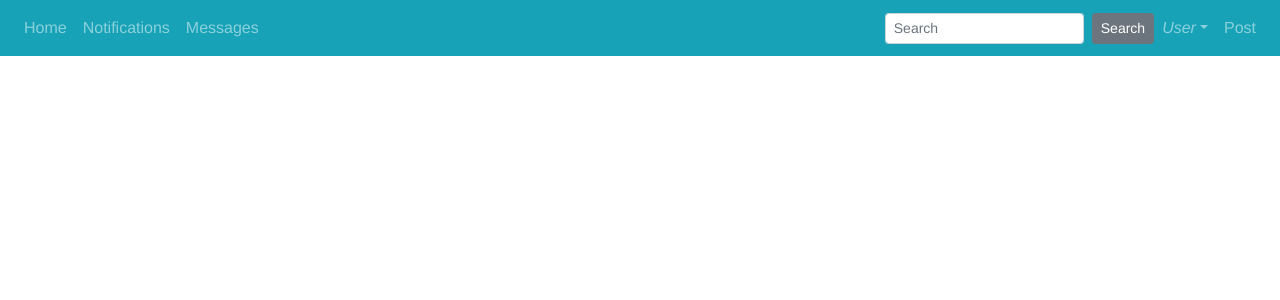
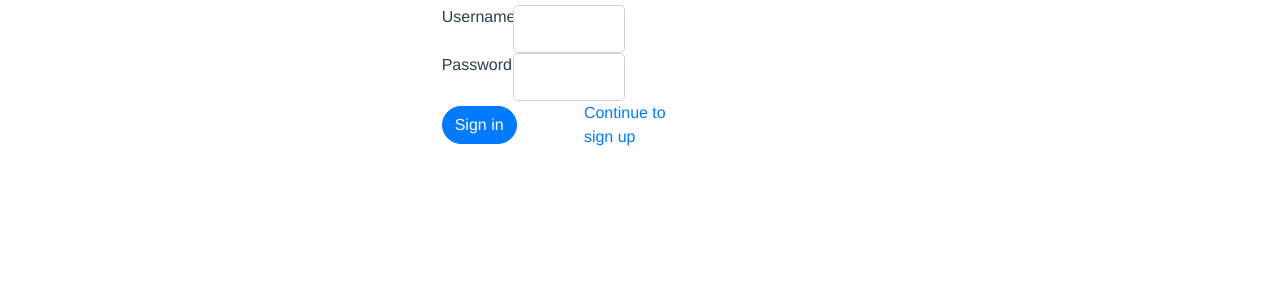
Before and after one commit to yasarb/yatc-web, a Vue app: page /signin in a window 1280 px wide. Shown: the top 300 px of the page. Built offline with nearby package versions, Linux system fonts and the light colour scheme.

Commit message:
Add initial signin view

```diff
--- a/src/router.js
+++ b/src/router.js
@@ -12,6 +12,12 @@ export default new Router({
       path: '/',
       name: 'home',
       component: Home,
+    },
+    {
+      path: '/signin',
+      name: 'signin',
+      component: () => import('./views/Signin.vue'),
+      meta: { hideNavigation: true },
     },
     {
       path: '/signup',
--- /dev/null
+++ b/src/views/Signin.vue
@@ -0,0 +1,43 @@
+<template>
+  <b-container fluid>
+    <b-row align-h="center" align-items="center">
+      <b-col cols="4">
+        <b-row>
+          <b-col cols="2">
+            <label for="username">Username</label>
+          </b-col>
+          <b-col cols="4">
+            <b-form-input size="lg" type="text" id="username" />
+          </b-col>
+        </b-row>
+
+        <b-row>
+          <b-col cols="2">
+            <label for="password">Password</label>
+          </b-col>
+          <b-col cols="4">
+            <b-form-input size="lg" type="password" id="password" />
+          </b-col>
+        </b-row>
+
+        <b-row align-v="center">
+          <b-col cols="4">
+            <b-button pill variant="primary">Sign in</b-button>
+          </b-col>
+          <b-col cols="4">
+            <b-link to="signup">Continue to sign up</b-link>
+          </b-col>
+        </b-row>
+      </b-col>
+    </b-row>
+  </b-container>
+</template>
+
+<script>
+export default {
+  name: 'signin',
+};
+</script>
+
+<style>
+</style>
```
